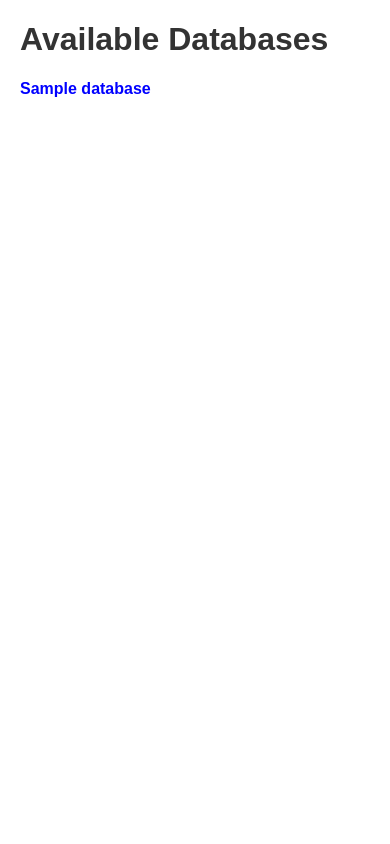
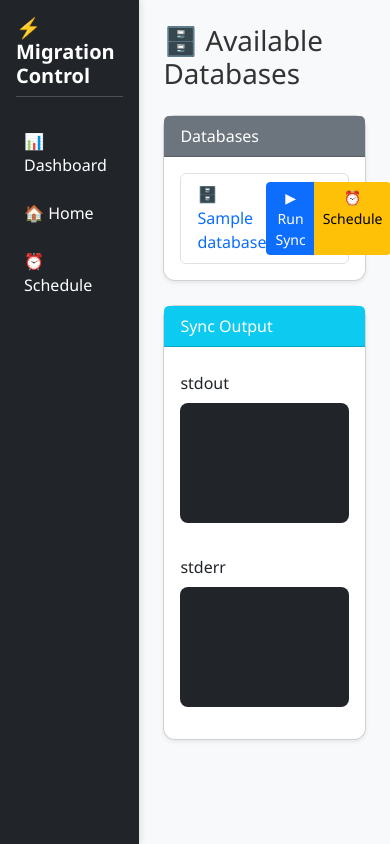
Before and after one commit to saadactin/Nitin_sir, a Flask app: template etl/templates/databases.html in a window 390 px wide. Run offline with Flask 3, Linux system fonts and the light colour scheme; the template is opened without the code that fills it: most values are stand-ins (such as "Sample title", 1, 10 or a date in 2020).

Commit message:
updated ui

```diff
--- a/etl/templates/databases.html
+++ b/etl/templates/databases.html
@@ -1,22 +1,108 @@
 <!DOCTYPE html>
-<html>
+<html lang="en">
 <head>
-    <title>Databases</title>
-    <style>
-        body { font-family: Arial, sans-serif; margin: 20px; }
-        h1 { color: #333; }
-        ul { list-style-type: none; padding: 0; }
-        li { margin: 8px 0; }
-        a { text-decoration: none; color: blue; font-weight: bold; }
-        a:hover { color: darkred; }
-    </style>
+  <meta charset="utf-8" />
+  <title>Migration Control - Databases</title>
+  <meta name="viewport" content="width=device-width, initial-scale=1" />
+  <!-- Bootstrap -->
+  <link href="https://cdn.jsdelivr.net/npm/bootstrap@5.3.2/dist/css/bootstrap.min.css" rel="stylesheet">
+  <link href="/static/css/migration.css" rel="stylesheet">
 </head>
 <body>
-    <h1>Available Databases</h1>
-    <ul>
-        {% for db in databases %}
-        <li><a href="/database/{{ db }}">{{ db }}</a></li>
-        {% endfor %}
-    </ul>
+  <div class="d-flex">
+    <!-- Sidebar -->
+    <nav class="sidebar bg-dark text-white p-3">
+      <h2 class="h5 mb-4">⚡ Migration Control</h2>
+      <ul class="nav flex-column">
+        <li class="nav-item mb-2"><a href="/dashboard" class="nav-link text-white">📊 Dashboard</a></li>
+        <li class="nav-item mb-2"><a href="/" class="nav-link text-white">🏠 Home</a></li>
+        <li class="nav-item mb-2"><a href="/schedule" class="nav-link text-white">⏰ Schedule</a></li>
+      </ul>
+    </nav>
+
+    <!-- Main Content -->
+    <main class="content p-4 flex-grow-1">
+      <h1 class="mb-4">🗄️ Available Databases</h1>
+
+      <!-- Databases List -->
+      <div class="card shadow-sm">
+        <div class="card-header bg-secondary text-white">Databases</div>
+        <div class="card-body">
+          <ul class="list-group">
+            {% for db in databases %}
+            <li class="list-group-item d-flex justify-content-between align-items-center">
+              <a href="{{ url_for('database_details', db_name=db) }}" class="text-decoration-none">
+                🗄️ {{ db }}
+              </a>
+              <div class="btn-group">
+                <button id="syncBtn-{{ db }}" class="btn btn-sm btn-primary" onclick="runSync('{{ db }}')">
+                  ▶ Run Sync
+                </button>
+                <a href="{{ url_for('schedule_page') }}?db={{ db }}" class="btn btn-sm btn-warning">
+                  ⏰ Schedule
+                </a>
+              </div>
+            </li>
+            {% endfor %}
+          </ul>
+        </div>
+      </div>
+
+      <!-- Sync Output -->
+      <div class="card shadow-sm mt-4">
+        <div class="card-header bg-info text-white">Sync Output</div>
+        <div class="card-body">
+          <div id="statusBadge" class="mb-2"></div>
+
+          <label class="form-label">stdout</label>
+          <pre id="stdoutBox" class="output-box text-light bg-dark"></pre>
+
+          <label class="form-label mt-3">stderr</label>
+          <pre id="stderrBox" class="output-box text-warning bg-dark"></pre>
+        </div>
+      </div>
+    </main>
+  </div>
+
+  <!-- Script -->
+  <script>
+    async function runSync(dbName) {
+      const btn = document.getElementById(`syncBtn-${dbName}`);
+      const statusBadge = document.getElementById('statusBadge');
+      const stdoutBox = document.getElementById('stdoutBox');
+      const stderrBox = document.getElementById('stderrBox');
+
+      // Reset UI
+      statusBadge.innerHTML = '<span class="badge bg-secondary">Running…</span>';
+      stdoutBox.textContent = '';
+      stderrBox.textContent = '';
+
+      // Turn button red while syncing
+      btn.classList.remove('btn-primary', 'btn-outline-primary');
+      btn.classList.add('btn-danger');
+      btn.textContent = "⏳ Syncing...";
+
+      try {
+        const res = await fetch(`/run-sync/${encodeURIComponent(dbName)}`);
+        const data = await res.json();
+
+        if (data.status === 'success') {
+          statusBadge.innerHTML = '<span class="badge bg-success">Success</span>';
+        } else {
+          statusBadge.innerHTML = '<span class="badge bg-danger">Error</span>';
+        }
+
+        stdoutBox.textContent = data.stdout || '';
+        stderrBox.textContent = data.stderr || (data.error || '');
+      } catch (err) {
+        statusBadge.innerHTML = '<span class="badge bg-danger">Error</span>';
+        stderrBox.textContent = String(err);
+      } finally {
+        btn.classList.remove('btn-danger');
+        btn.classList.add('btn-primary');
+        btn.textContent = "▶ Run Sync";
+      }
+    }
+  </script>
 </body>
 </html>
--- a/etl/templates/index.html
+++ b/etl/templates/index.html
@@ -21,6 +21,9 @@
         <li class="nav-item mb-2">
           <a href="/" class="nav-link text-white">🏠 Home</a>
         </li>
+                <li class="nav-item mb-2"><a href="/schedule" class="nav-link text-white">⏰ Schedule</a></li>
+
+
       </ul>
     </nav>
 
```
Also changed, not shown: etl/schedular/templates/schedule.html (deleted, +0 -137 lines), etl/templates/dashboard.html (+17 -0 lines), etl/templates/tables.html (+35 -12 lines).
